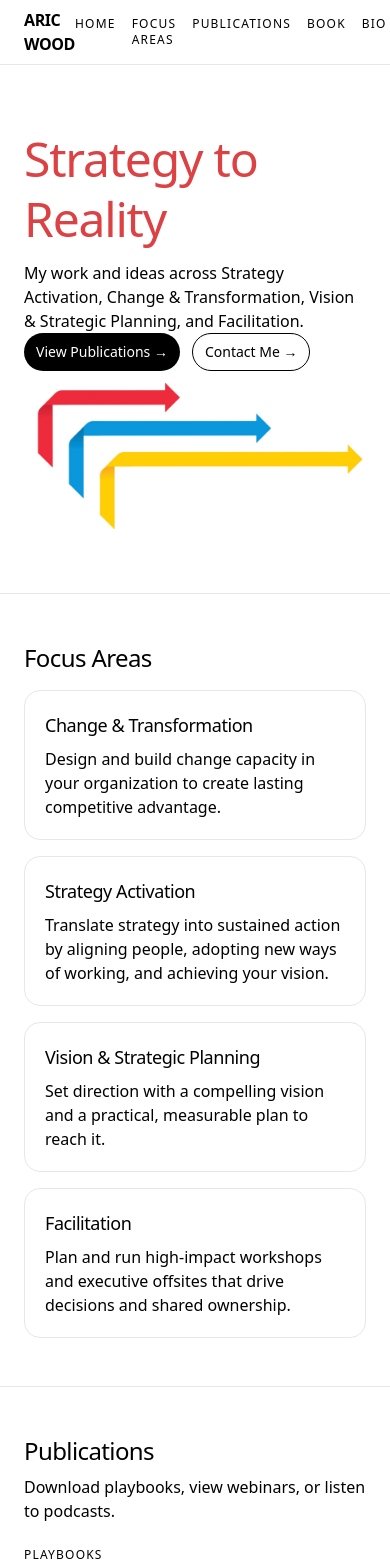
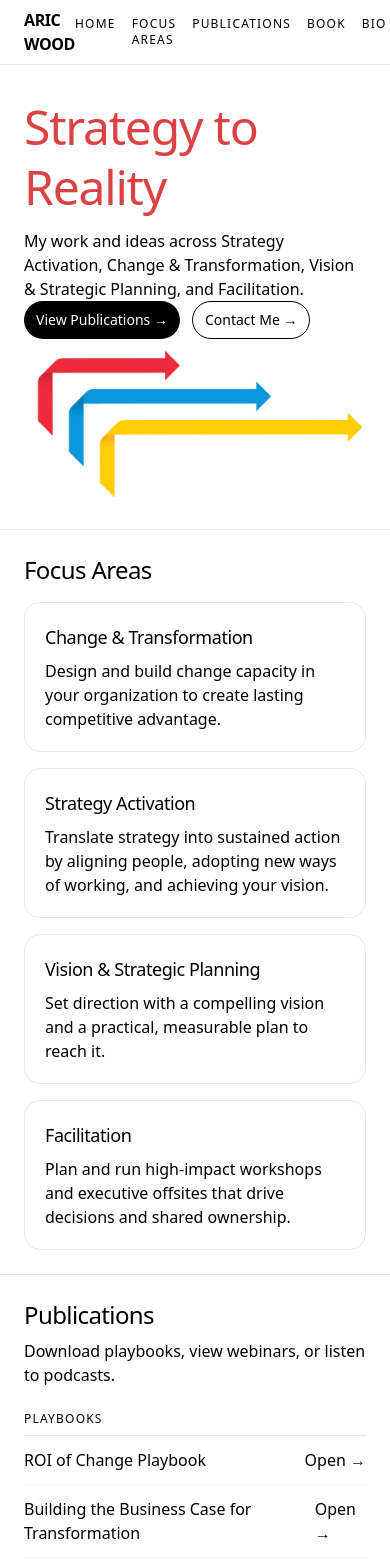
Before and after one commit to polygeist111/aric-wood-portfolio-site, a Next.js app: page / in a window 390 px wide. Shown: the top 1568 px of the page. Built offline with nearby package versions, Linux system fonts and the light colour scheme; no server answers.

Commit message:
Image responsiveness changes

```diff
--- a/app/page.tsx
+++ b/app/page.tsx
@@ -35,7 +35,7 @@ export default function Page() {
 
       <main id="home">
         <section id="hook" className="border-b border-gray-200">
-          <div className="container py-16 sm:grid sm:grid-cols-[min-content_1fr] sm:gap-6">
+          <div className="container py-8 md:py-16 md:grid md:grid-cols-[max-content_1fr] md:gap-6">
             <div className="w-full min-w-3xs max-w-[400px]">
               <h1 className="text-5xl text-transforma-red leading-tight tracking-tight m-0 pb-3">Strategy to Reality</h1>
               <p>My work and ideas across Strategy Activation, Change & Transformation, Vision & Strategic Planning, and Facilitation.</p>
@@ -44,14 +44,14 @@ export default function Page() {
                 <a href="#contact" className="btn btn-outline">Contact Me →</a>
               </div>
             </div>
-            <div className="w-full min-w-3xs sm:min-w-[600px] flex-1">
+            <div className="w-full min-w-3xs max-w-[400px] md:min-w-[600px] md:max-w-none flex-1">
               <img src="/arrows.jpeg" alt="colorful arrows" className="w-full h-full object-contain object-top pt-3" />
             </div>
           </div>
         </section>
 
         <section id="focus-areas" className="border-b border-gray-200">
-          <div className="container py-12">
+          <div className="container py-6 md:py-12">
             <h2 className="text-2xl m-0">Focus Areas</h2>
             <div className="grid gap-4 sm:grid-cols-2 lg:grid-cols-4 mt-4">
               {focus.map((f) => (
@@ -65,7 +65,7 @@ export default function Page() {
         </section>
 
         <section id="publications" className="border-b border-gray-200">
-          <div className="container py-12">
+          <div className="container py-6 md:py-12">
             <h2 className="text-2xl m-0">Publications</h2>
             <p className="mt-2">Download playbooks, view webinars, or listen to podcasts.</p>
 
@@ -108,7 +108,7 @@ export default function Page() {
         </section>
 
         <section id="book" className="border-b border-gray-200">
-          <div className="container py-12 grid gap-6 lg:grid-cols-2">
+          <div className="container py-6 md:py-12 grid gap-6 lg:grid-cols-2">
             <div>
               <h2 className="text-2xl m-0">The Strategy Activation Playbook</h2>
               <p className="mt-3">Organizations spend over $160 billion a year hiring consultants to develop and execute strategies, and yet 80% of corporate strategies fail. Why? Because we forget the most important factor in successfully executing strategy: people.</p>
@@ -126,7 +126,7 @@ export default function Page() {
         </section>
 
         <section id="bio" className="border-b border-gray-200">
-          <div className="container py-12 grid gap-6 lg:grid-cols-5">
+          <div className="container py-6 md:py-12 grid gap-6 lg:grid-cols-5">
             <div className="lg:col-span-3">
               <h2 className="text-2xl m-0">Bio</h2>
               <p className="mt-3">Aric Wood is a seasoned leader in organizational transformation, with over two decades of experience guiding Fortune 500 companies through strategic change. As CEO of XPLANE, a global design consultancy, he bridged the gap between strategy and execution using visual thinking and human-centered design. He also served as Chief Strategy Officer of Tigerhall, an AI-enabled SaaS platform to accelerate change activation at scale.</p>
@@ -146,7 +146,7 @@ export default function Page() {
         </section>
 
         <section id="contact">
-          <div className="container py-12">
+          <div className="container py-6 md:py-12">
             <h2 className="text-2xl m-0">Contact</h2>
             <p className="mt-2">For speaking, advisory, or collaboration inquiries.</p>
             <form className="grid gap-3 sm:grid-cols-2 mt-4" method="POST" action="/api/contact">
```
